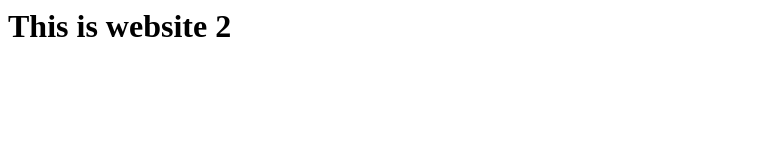
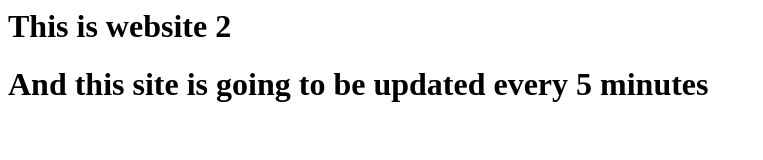
Before and after one commit to shubhDev1/web-site2, a plain HTML site: page index.html in a window 1280 px wide. Shown: the whole page, without its empty margins (0-763 px from the left). Drawn offline with Linux system fonts and the light colour scheme.

Commit message:
Update index.html

```diff
--- a/index.html
+++ b/index.html
@@ -1,3 +1,4 @@
 <html>
   <h1>This is website 2</h1>
+  <h1>And this site is going to be updated every 5 minutes</h1>
 </html>
```
